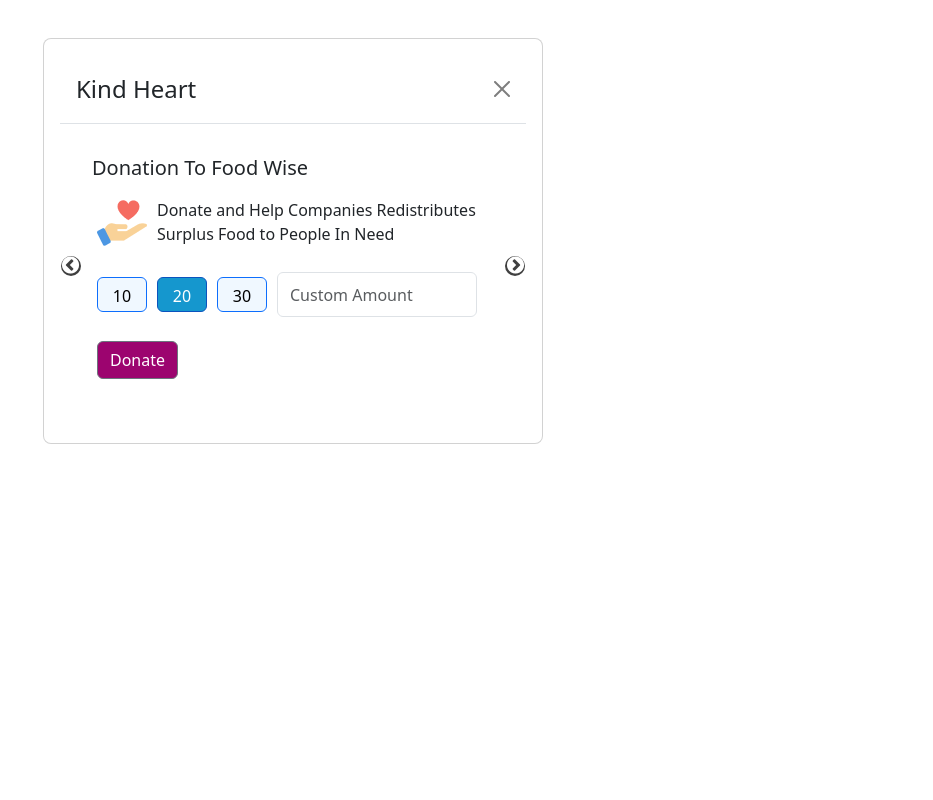
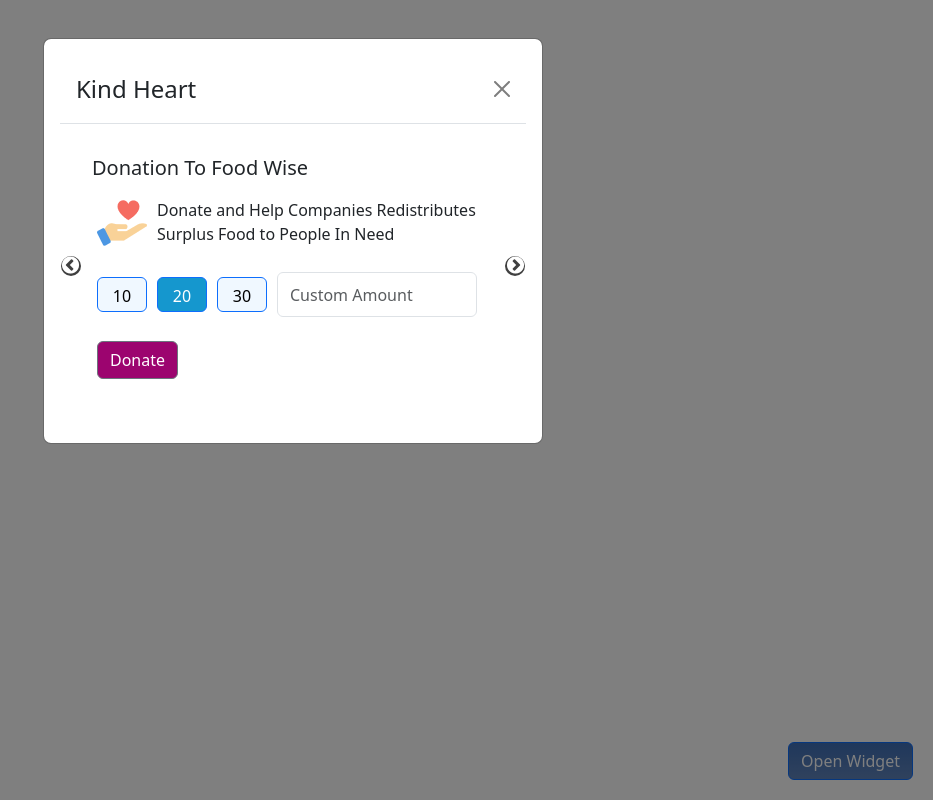
Before and after one commit to UmerAliShah/widget, a React (Create React App) app: page / in a window 1280 px wide. Both pictures are taken after a click on the button "Open Widget". Shown: the whole page, without its empty margins (347-1280 px from the left). Built offline with nearby package versions, Linux system fonts and the light colour scheme.

Commit message:
added widget design

```diff
--- a/src/components/Widget.jsx
+++ b/src/components/Widget.jsx
@@ -1,4 +1,4 @@
-import React, { useState } from "react";
+import React, { useState, useEffect } from "react";
 import { Button, Modal, FormControl, InputGroup } from "react-bootstrap";
 import img_logo from '../images/heart_logo.png';
 import logo from '../images/logo.png';
@@ -18,7 +18,19 @@
   };
   const [showModal, setShowModal] = useState(false);
   const [donationData, setDonationData] = useState([]);
-  console.log(donationData, 'saving in widget')
+  const [selectedAmount, setSelectedAmount] = useState(0);
+
+  useEffect(() => {
+    // Retrieve donation data from local storage on component mount
+    const storedData = localStorage.getItem("donationData");
+    if (storedData) {
+      setDonationData(JSON.parse(storedData));
+      setSelectedAmount(JSON.parse(storedData)[0]?.amount || 0);
+    }
+  }, []);
+
+  console.log(donationData, 'saving in widget');
+
   const organizations = [
     {
       name: "Donation To Food Wise",
@@ -35,7 +47,6 @@
       description:"Donate and Help Companies Redistributes Surplus cloths to People In Need",
       logo:logo
     }
-    // { name: "WE are needy" },
   ];
 
   const handleButtonClick = () => {
@@ -47,23 +58,51 @@
   };
 
   const handleAmountClick = (org, amount) => {
+    setSelectedAmount(amount);
+
     const donation = { organization: org.name, amount: amount };
+    const existingDonationIndex = donationData.findIndex(item => item.organization === org.name);
+
+    if (existingDonationIndex !== -1) {
+      const updatedDonationData = [...donationData];
+      updatedDonationData[existingDonationIndex] = donation;
+      setDonationData(updatedDonationData);
+    } else {
       setDonationData([...donationData, donation]);
+    }
+
     console.log(donation.organization, donation.amount);
+    window.parent.postMessage({ donationData: [...donationData, donation] }, "*");
+  };
 
-    window.parent.postMessage({ donationData: [...donationData, donation] }, "*");
+  const handleDonation = () => {
+    // Handle the donation logic here
+    // ...
+    localStorage.setItem("donationData", JSON.stringify([...donationData, donationData]));
+
+    // Clear the selected amount
+    setSelectedAmount(0);
+  };
+
+  const handleRemoveDonation = (org) => {
+    const updatedDonationData = donationData.filter(
+      (donation) => donation.organization !== org.name
+    );
+
+    setDonationData(updatedDonationData);
+    localStorage.setItem("donationData", JSON.stringify(updatedDonationData));
   };
 
   return (
     <>
-      <div className="widget-button">
+      <div className="widget-button" style={{backgroundColor:"transparent"}}>
         <Button className="btn text-white" onClick={handleButtonClick}>Open Widget</Button>
       </div>
       <Modal
         show={showModal}
         onHide={handleCloseModal}
         className="widget-popup"
-        style={{ color: "black" }}
+        style={{ color: "black", backgroundColor:"transparent" }}
       >
         <Modal.Header closeButton>
           <Modal.Title className="text-dark">Kind Heart</Modal.Title>
@@ -71,7 +110,9 @@
         <Modal.Body>
           <div>
             <Slider {...settings}>
-            {organizations.map((org, index) => (
+              {organizations.map((org, index) => {
+                const isAmountSelected = selectedAmount > 0 && org.name === donationData.find(item => item.organization === org.name)?.organization;
+                return (
                   <div className="main-slide" key={index}>
                     <h5 className="text-dark">{org.name}</h5>
                     <div className="com-info">
@@ -79,9 +120,24 @@
                       <p className="text-dark">{org.description}</p>
                     </div>
                     <div className="Actions">
-                  <Button className="btn-1" onClick={() => handleAmountClick(org, 10)}>10</Button>
-                  <Button className="btn-2 active" onClick={() => handleAmountClick(org, 20)}>20</Button>
-                  <Button className="btn-3" onClick={() => handleAmountClick(org, 30)}>30</Button>
+                      <Button
+                        className={`btn-1 ${selectedAmount === 10 ? 'active' : ''}`}
+                        onClick={() => handleAmountClick(org, 10)}
+                      >
+                        10
+                      </Button>
+                      <Button
+                        className={`btn-2 ${selectedAmount === 20 ? 'active' : ''}`}
+                        onClick={() => handleAmountClick(org, 20)}
+                      >
+                        20
+                      </Button>
+                      <Button
+                        className={`btn-3 ${selectedAmount === 30 ? 'active' : ''}`}
+                        onClick={() => handleAmountClick(org, 30)}
+                      >
+                        30
+                      </Button>
                       <InputGroup className="field">
                         <FormControl
                           type="number"
@@ -94,17 +150,29 @@
                             }
                           }}
                         />
-
                       </InputGroup>
                     </div>
-                <Button className="btn text-white donate-btn" variant="secondary" onClick={() => handleAmountClick(org, 0)}>
+                    {isAmountSelected && (
+                      <Button
+                        className="btn text-white remove-btn"
+                        variant="secondary"
+                        onClick={() => handleRemoveDonation(org)}
+                      >
+                        Remove
+                      </Button>
+                    )}
+                    <Button
+                      className="btn text-white donate-btn"
+                      variant="secondary"
+                      onClick={handleDonation}
+                    >
                       Donate
                     </Button>
                   </div>
-            ))}
+                );
+              })}
             </Slider>
           </div>
-          {/* <p>This is the content of the widget popup.</p> */}
         </Modal.Body>
       </Modal>
     </>
```
Also changed, not shown: 1 other file (tests, documents, lock files or other folders). Lines whose indentation alone changed are shown as unchanged.
